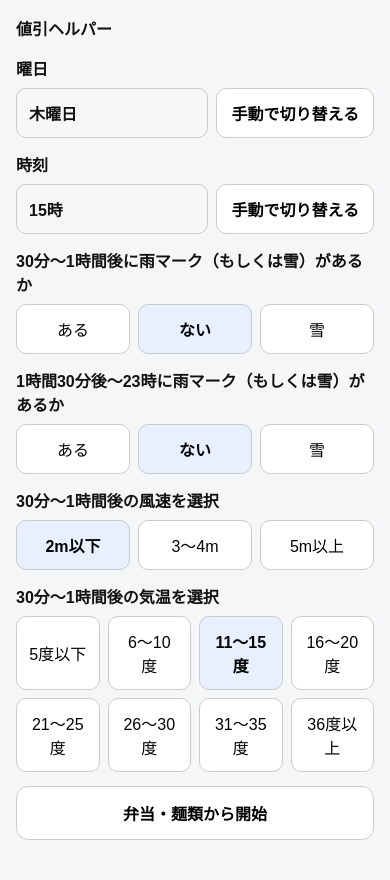
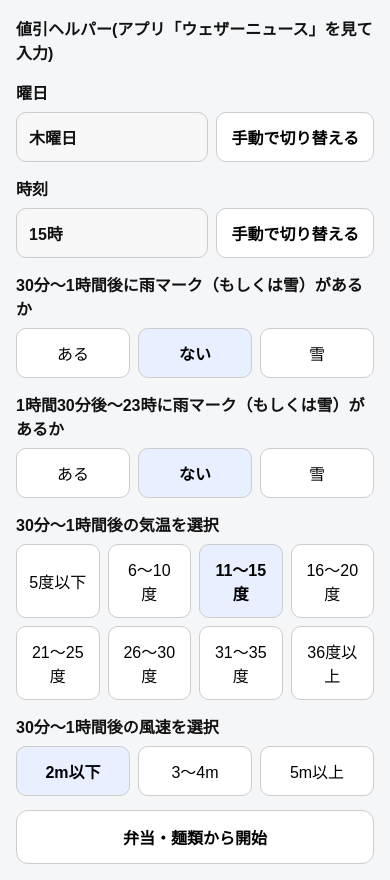
Before and after one commit to doribar/nebiki-helper, a React (Vite) app: page / in a window 390 px wide. Before the commit the page ends 856 px from the top, so only its background shows below. Built offline with nearby package versions, Linux system fonts and the light colour scheme.

Commit message:
phone test

```diff
--- a/src/components/screens/StartScreen.tsx
+++ b/src/components/screens/StartScreen.tsx
@@ -214,7 +214,7 @@ export function StartScreen({
   return (
     <main style={{ padding: 16, maxWidth: 480, margin: "0 auto" }}>
       <ScreenHeader
-        weekdayText="値引ヘルパー"
+        weekdayText="値引ヘルパー(アプリ「ウェザーニュース」を見て入力)"
         timeText=""
         areaName={null}
         titleFontSize={16}
@@ -431,17 +431,6 @@ export function StartScreen({
       />
 
       <SegmentedSelector
-        label={weatherGuideText.windGuide}
-        value={sessionDraft.weather.windLevel}
-        options={WIND_OPTIONS}
-        onChange={(next) =>
-          onChangeSessionDraft({
-            weather: { ...sessionDraft.weather, windLevel: next },
-          })
-        }
-      />
-
-      <SegmentedSelector
         label={weatherGuideText.tempGuide}
         value={sessionDraft.weather.tempLevel}
         options={TEMP_OPTIONS}
@@ -449,6 +438,17 @@ export function StartScreen({
         onChange={(next) =>
           onChangeSessionDraft({
             weather: { ...sessionDraft.weather, tempLevel: next },
+          })
+        }
+      />
+
+      <SegmentedSelector
+        label={weatherGuideText.windGuide}
+        value={sessionDraft.weather.windLevel}
+        options={WIND_OPTIONS}
+        onChange={(next) =>
+          onChangeSessionDraft({
+            weather: { ...sessionDraft.weather, windLevel: next },
           })
         }
       />
```
